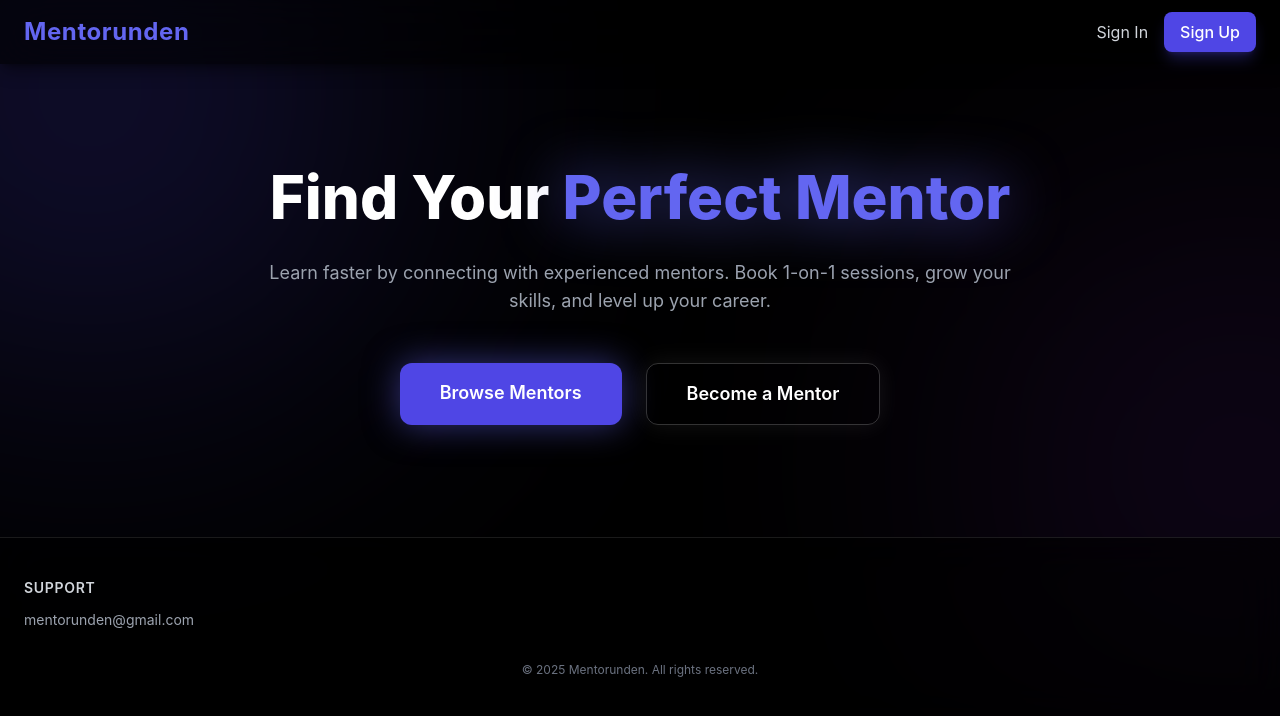
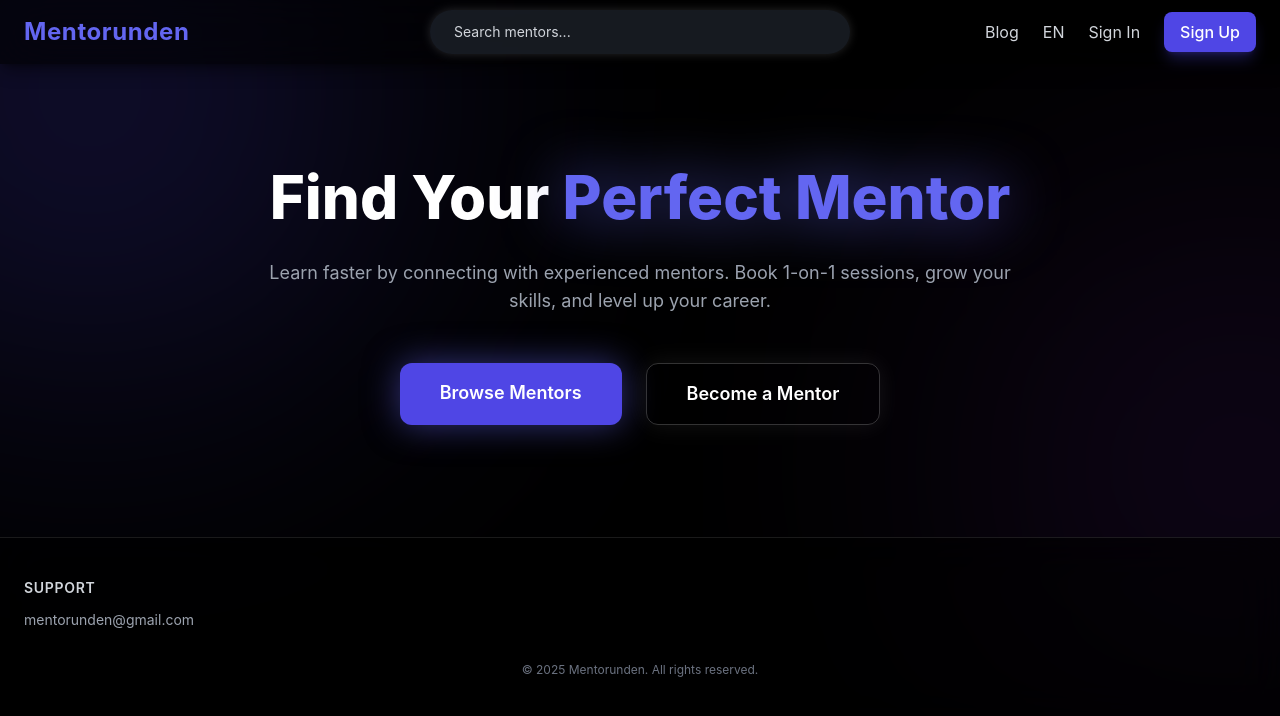
Before and after one commit to karahanyavuzkara/mentorunden, a Next.js app in the folder frontend/: page / in a window 1280 px wide. Shown: the top 716 px of the page. Built offline with nearby package versions, Linux system fonts and the light colour scheme; no server answers.

Commit message:
refactor: remove scroll detection and clean up Navbar structure; enhance layout and logo interaction

```diff
--- a/frontend/src/app/page.tsx
+++ b/frontend/src/app/page.tsx
@@ -1,22 +1,14 @@
 "use client";
 
 import Link from "next/link";
-import { useEffect, useState } from "react";
+import { useState } from "react";
 
 export default function Home() {
-  const [scrolled, setScrolled] = useState(false);
   const [clicked, setClicked] = useState(false);
 
-  // Scroll detection
-  useEffect(() => {
-    const onScroll = () => {
-      setScrolled(window.scrollY > 20);
-    };
-    window.addEventListener("scroll", onScroll);
-    return () => window.removeEventListener("scroll", onScroll);
-  }, []);
+  // 🔐 Auth simulation
+  const isLoggedIn = false;
 
-  // Neon click flash
   const handleLogoClick = () => {
     setClicked(true);
     setTimeout(() => setClicked(false), 300);
@@ -32,9 +24,10 @@ export default function Home() {
       {/* NAVBAR */}
       <nav className="fixed top-0 z-50 w-full bg-black/60 backdrop-blur-xl shadow-lg shadow-black/40">
         <div className="max-w-7xl mx-auto px-6">
-          <div className="flex h-16 items-center justify-between">
+          <div className="relative flex h-16 items-center justify-between">
 
-            {/* LOGO */}
+            {/* LEFT */}
+            <div className="flex items-center gap-6">
               <Link
                 href="/"
                 onClick={handleLogoClick}
@@ -46,15 +39,47 @@ export default function Home() {
                 `}
               >
                 Mentorunden
-
-              {/* Neon flash */}
                 {clicked && (
                   <span className="absolute inset-0 rounded-full bg-indigo-500/40 blur-xl animate-ping" />
                 )}
               </Link>
+            </div>
 
-            {/* AUTH */}
-            <div className="flex items-center gap-4">
+            {/* CENTER SEARCH */}
+            <div className="absolute left-1/2 -translate-x-1/2">
+              <input
+                type="text"
+                placeholder="Search mentors..."
+                className="
+                w-[420px]
+                rounded-full
+                bg-gray-700/40
+                px-6 py-3
+                text-sm text-white
+                placeholder-gray-300
+                outline-none
+                backdrop-blur-md
+                shadow-[0_0_10px_rgba(255,255,255,0.15)]
+                transition
+                "
+              />
+            </div>
+
+            {/* RIGHT */}
+            <div className="flex items-center gap-6">
+              <Link
+                href="/blog"
+                className="text-gray-300 hover:text-white transition"
+              >
+                Blog
+              </Link>
+
+              <button className="text-gray-300 hover:text-white transition">
+                EN
+              </button>
+
+              {!isLoggedIn ? (
+                <>
                   <Link
                     href="/signin"
                     className="text-gray-300 hover:text-white transition"
@@ -69,6 +94,18 @@ export default function Home() {
                   >
                     Sign Up
                   </Link>
+                </>
+              ) : (
+                <Link href="/profile" className="group">
+                  <img
+                    src="https://i.pravatar.cc/40"
+                    alt="Profile"
+                    className="h-9 w-9 rounded-full
+                    group-hover:scale-105 transition
+                    shadow-[0_0_15px_rgba(255,255,255,0.5)]"
+                  />
+                </Link>
+              )}
             </div>
           </div>
         </div>
@@ -111,9 +148,6 @@ export default function Home() {
       {/* FOOTER */}
       <footer className="relative z-10 border-t border-white/10 bg-black/60 backdrop-blur-xl">
         <div className="max-w-7xl mx-auto px-6 py-10">
-
-          <div className="flex justify-between items-start">
-            {/* Support */}
           <div>
             <h4 className="text-sm font-semibold text-gray-300 uppercase tracking-wider">
               Support
@@ -125,9 +159,7 @@ export default function Home() {
               mentorunden@gmail.com
             </a>
           </div>
-          </div>
 
-          {/* Bottom */}
           <div className="mt-8 text-center text-xs text-gray-500">
             © {new Date().getFullYear()} Mentorunden. All rights reserved.
           </div>
```
Lines whose indentation alone changed are shown as unchanged.
